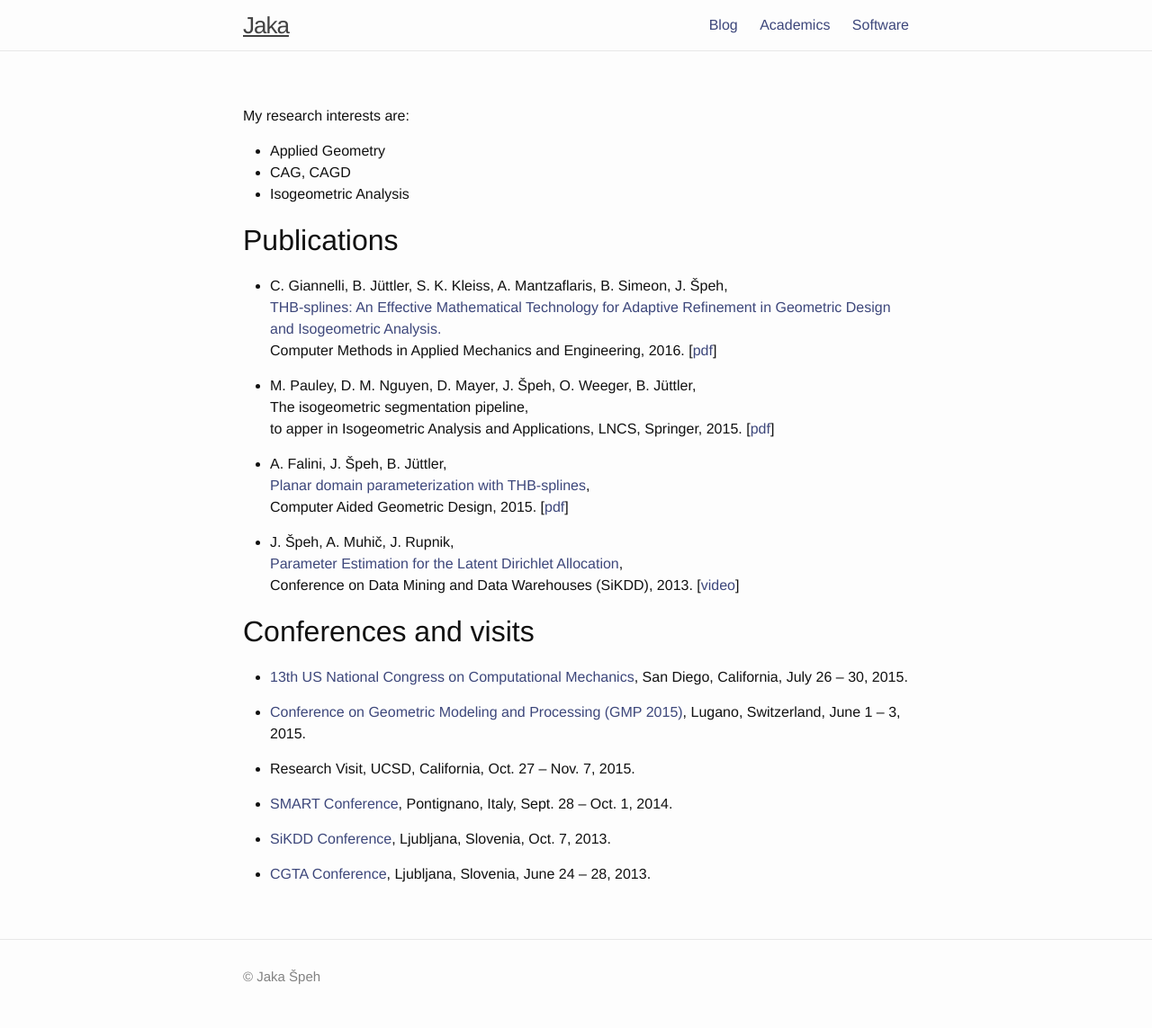
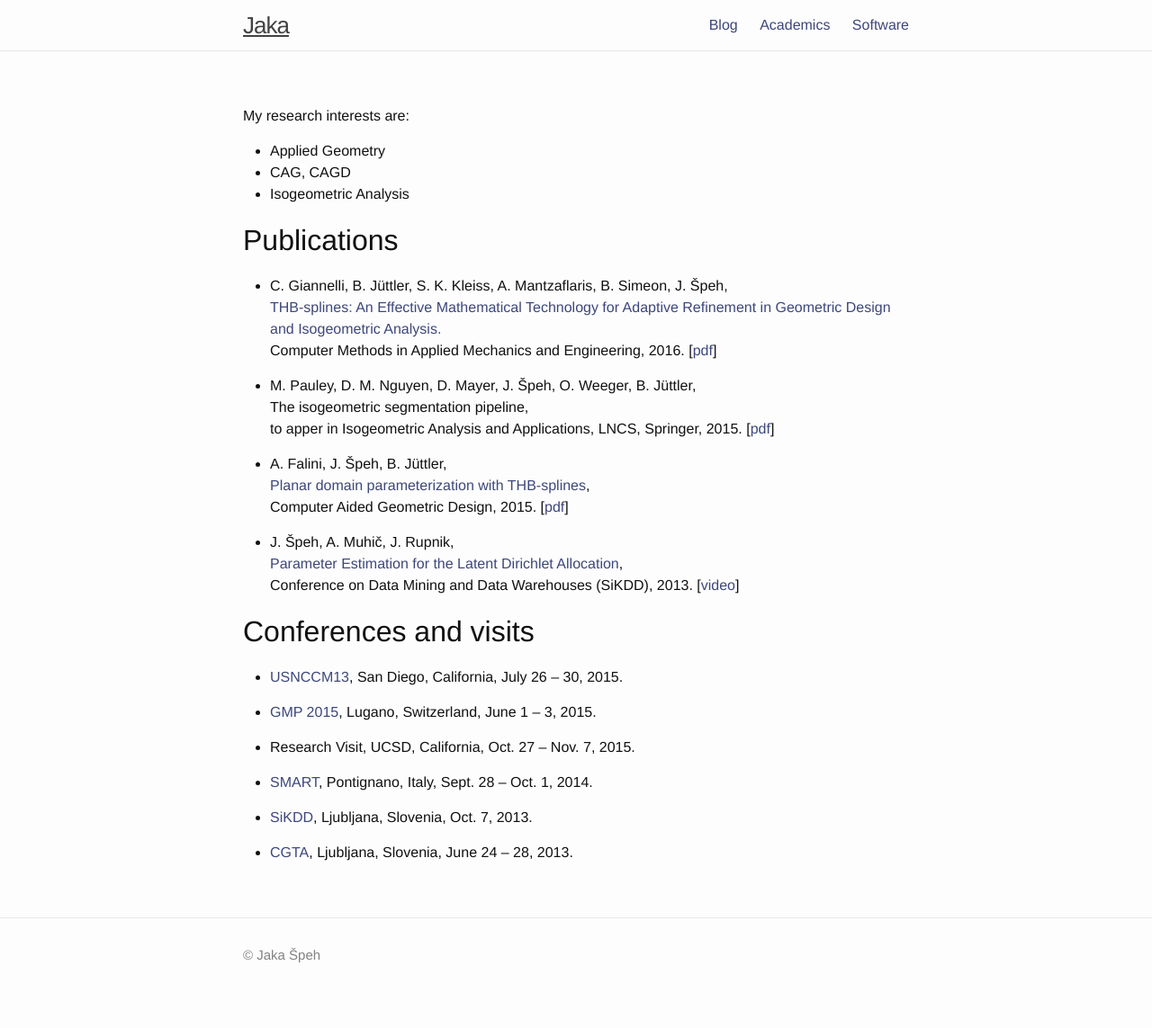
Before and after one commit to jakaspeh/jakaspeh.github.io, a Jekyll site: the page built from academics.md, in a window 1280 px wide. Shown: the whole page at 90% size. Built offline with Jekyll 4.4.1, drawn with Linux system fonts in a browser that asks for light colours; after the commit the page ends 1119 px from its top, so only the background shows below that.

Commit message:
Shorten names for conferences.

```diff
--- a/academics.md
+++ b/academics.md
@@ -36,18 +36,18 @@ Publications
 Conferences and visits
 ----------------------
 
-* [13th US National Congress on Computational Mechanics](http://13.usnccm.org/), San Diego, California, July 26 -- 30, 2015.
+* [USNCCM13](http://13.usnccm.org/), San Diego, California, July 26 -- 30, 2015.
 
-* [Conference on Geometric Modeling and Processing (GMP 2015)](http://gmp2015.inf.usi.ch/),
+* [GMP 2015](http://gmp2015.inf.usi.ch/),
   Lugano, Switzerland, June 1 -- 3, 2015.
 
 * Research Visit, UCSD, California, Oct. 27 -- Nov. 7, 2015.
 
-* [SMART Conference](http://smart2014.diism.unisi.it/), Pontignano, Italy, Sept. 28 --
+* [SMART](http://smart2014.diism.unisi.it/), Pontignano, Italy, Sept. 28 --
   Oct. 1, 2014.
 
-* [SiKDD Conference](http://ailab.ijs.si/dunja/SiKDD2013/), Ljubljana, Slovenia,
+* [SiKDD](http://ailab.ijs.si/dunja/SiKDD2013/), Ljubljana, Slovenia,
   Oct. 7, 2013.
 
-* [CGTA Conference](http://conferences2.imfm.si/conferenceDisplay.py?confId=15),
+* [CGTA](http://conferences2.imfm.si/conferenceDisplay.py?confId=15),
   Ljubljana, Slovenia, June 24 -- 28,  2013.
```
